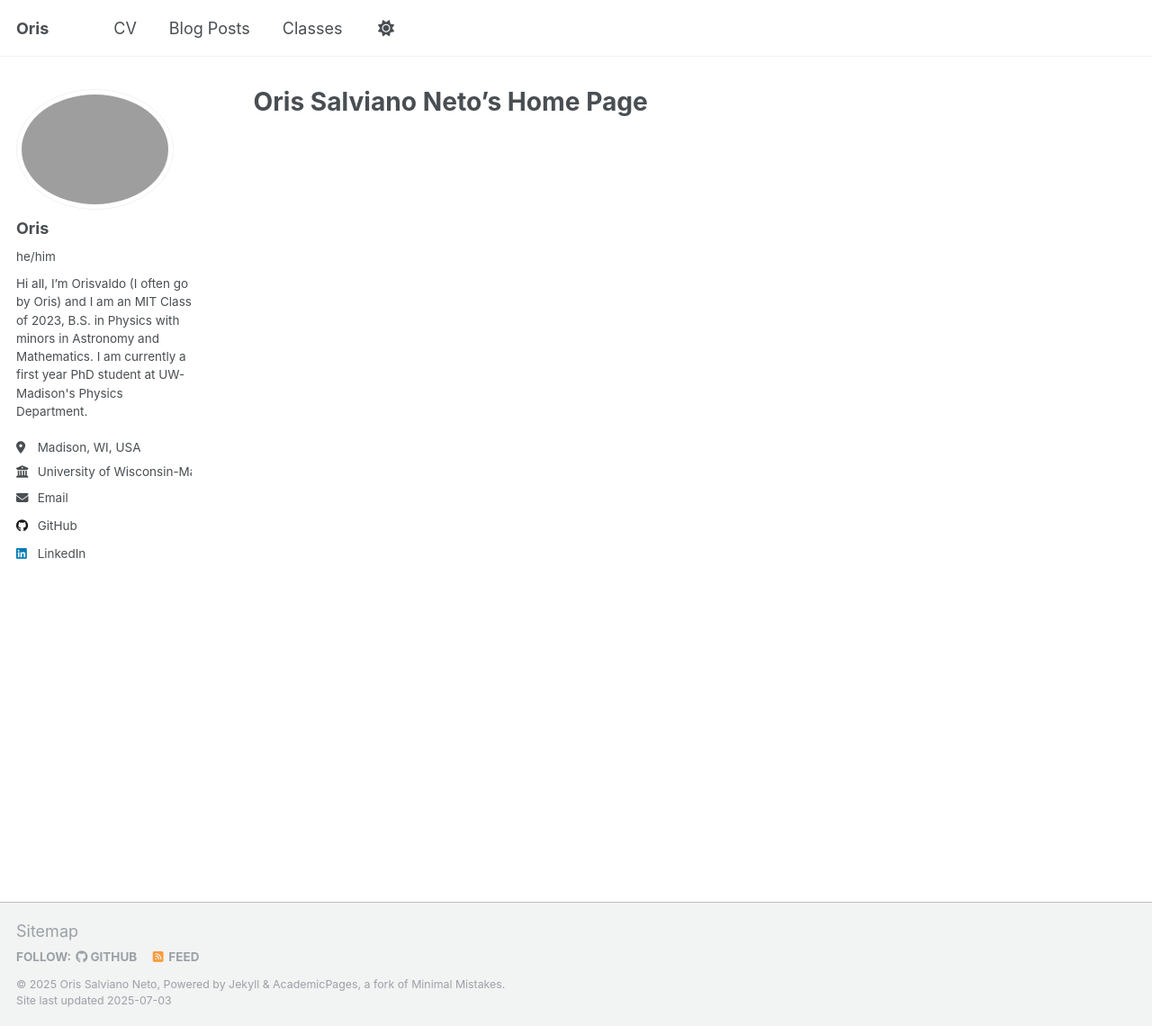
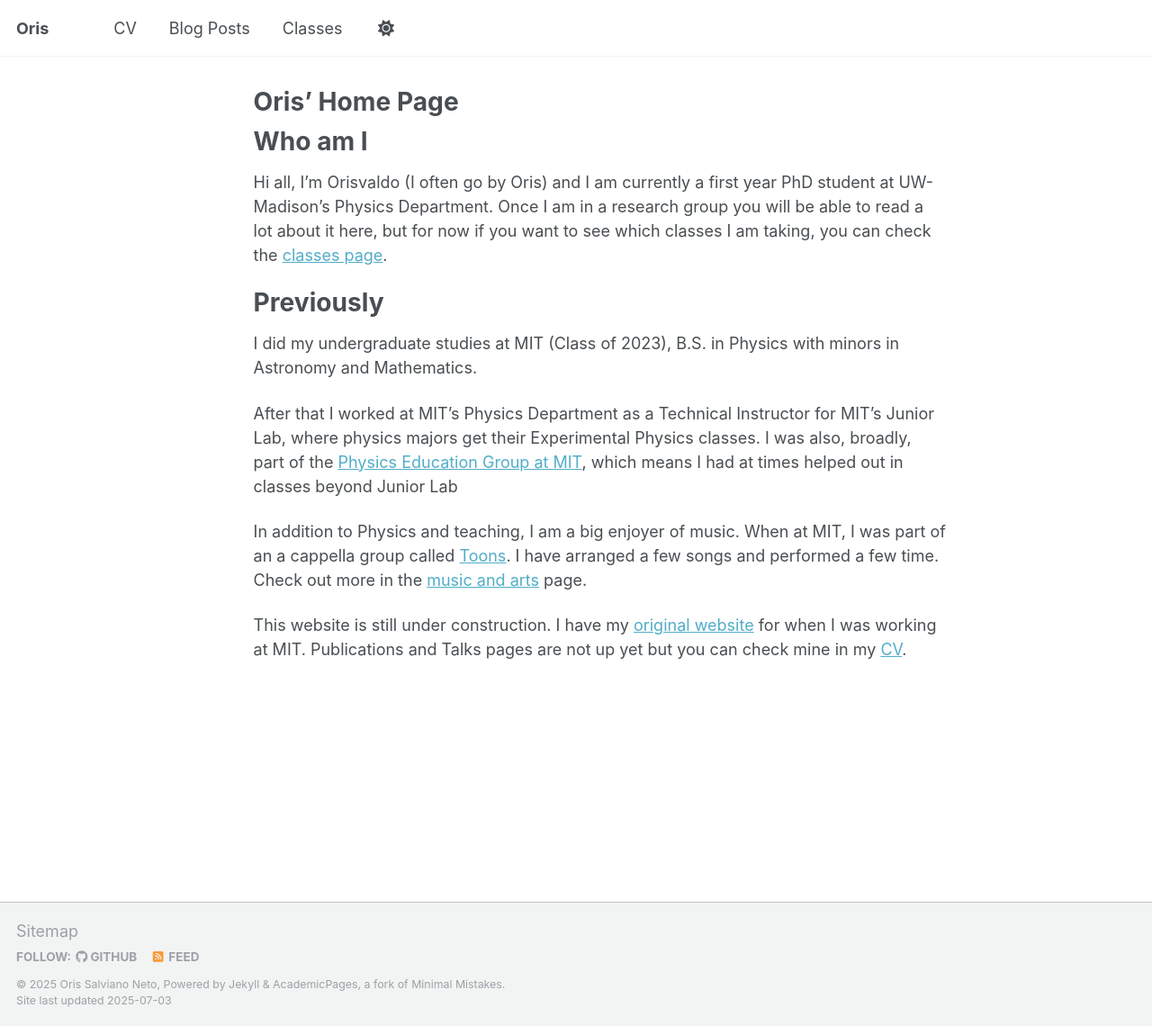
Before and after one commit to wax-ladrian/wax-ladrian.github.io, a Jekyll site: the page built from _pages/about.md, in a window 1280 px wide and 1140 px high. Shown: the whole window at 90% size. Built offline with Jekyll 4.4.1, drawn with Linux system fonts in a browser that asks for light colours; a script that is not in the unit is left out.

Commit message:
Added more to the main page, and created a music page

```diff
--- a/_pages/about.md
+++ b/_pages/about.md
@@ -1,8 +1,19 @@
 ---
 permalink: /
-title: "Oris Salviano Neto's Home Page"
-author_profile: true
+title: Oris' Home Page
+author_profile: false
 redirect_from:
   - /about/
   - /about.html
 ---
+# Who am I
+Hi all, I’m Orisvaldo (I often go by Oris) and I am currently a first year PhD student at UW-Madison's Physics Department. Once I am in a research group you will be able to read a lot about it here, but for now if you want to see which classes I am taking, you can check the [classes page](/classes/).
+
+# Previously
+I did my undergraduate studies at MIT (Class of 2023), B.S. in Physics with minors in Astronomy and Mathematics.
+
+After that I worked at MIT's Physics Department as a Technical Instructor for MIT's Junior Lab, where physics majors get their Experimental Physics classes. I was also, broadly, part of the [Physics Education Group at MIT](https://peg.mit.edu), which means I had at times helped out in classes beyond Junior Lab
+
+In addition to Physics and teaching, I am a big enjoyer of music. When at MIT, I was part of an a cappella group called [Toons](https://toons.mit.edu).  I have arranged a few songs and performed a few time. Check out more in the [music and arts](/music-and-art/) page.
+
+This website is still under construction. I have my [original website](https://sites.mit.edu/oris) for when I was working at MIT. Publications and Talks pages are not up yet but you can check mine in my [CV](/cv/).
```
Also changed, not shown: _pages/music_and_art.md (added, +10 -0 lines), .obsidian/app.json (added), .obsidian/appearance.json (added), .obsidian/core-plugins.json (added), .obsidian/workspace.json (added), 1 other file.
